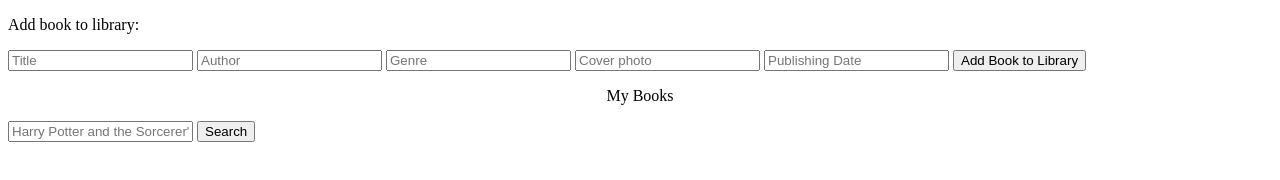
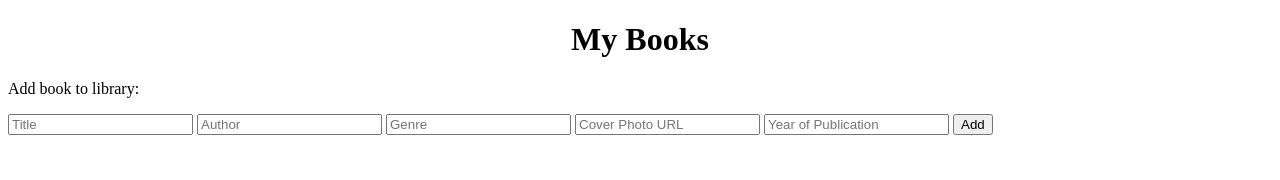
Before and after one commit to meganhubbert/js-book-library, a website: page index.html in a window 1280 px wide. Drawn offline with Linux system fonts and the light colour scheme; no server answers.

Commit message:
Updated html

```diff
--- a/index.html
+++ b/index.html
@@ -4,31 +4,31 @@
     <meta charset="utf-8">
     <title>My Personal Library</title>
     <link rel="stylesheet" type="text/css" href="index.css">
+    <script type="text/javascript" src="./index.js" defer></script>
   </head>
   <body>
     <div id="container">
-      <!-- <img id="book-logo" src="images/pokemon.png" alt=""> -->
-      <form id="book-post-form">
-        <p>Add book to library:</p>
-        <input id="title-input" type="text" placeholder="Title"></input>
-        <input id="author" type="text" placeholder="Author"></input>
-        <input id="genre-input" type="text" placeholder="Genre"></input>
-        <input id="coverphoto" type="text" placeholder="Cover photo"></input>
-        <input id="publishingdate" type="text" placeholder="Publishing Date"></input>
-        <button id= "submit"> Add Book to Library</button>
-      </form>
 
       <div id="book-container">
-        <p><center>My Books</center></p>
-        <div id="search">
-          <input id="search-bar" type="text" placeholder="Harry Potter and the Sorcerer's Stone"></input>
+        <h1><center>My Books</center></h1>
+        <!-- <div id="search">
+          <center>
+          <input id="search-bar" type="text" placeholder="Book Title"></input>
           <button id="search-button">Search</button>
-          <form id = "searched-book"></form>
-        </div>
-        <br>
+          </center>
+        </div> -->
+        <form id="book-post-form">
+          <p>Add book to library:</p>
+          <input id="title-input" type="text" placeholder="Title"></input>
+          <input id="author-input" type="text" placeholder="Author"></input>
+          <input id="genre-input" type="text" placeholder="Genre"></input>
+          <input id="cover-input" type="text" placeholder="Cover Photo URL"></input>
+          <input id="published-input" type="text" placeholder="Year of Publication"></input>
+          <button id= "submit"> Add</button>
+        </form>
+
         <div id = "all-books"></div>
       </div>
     </div>
-    <script type="text/javascript" src="./index.js" defer></script>
   </body>
 </html>
```
